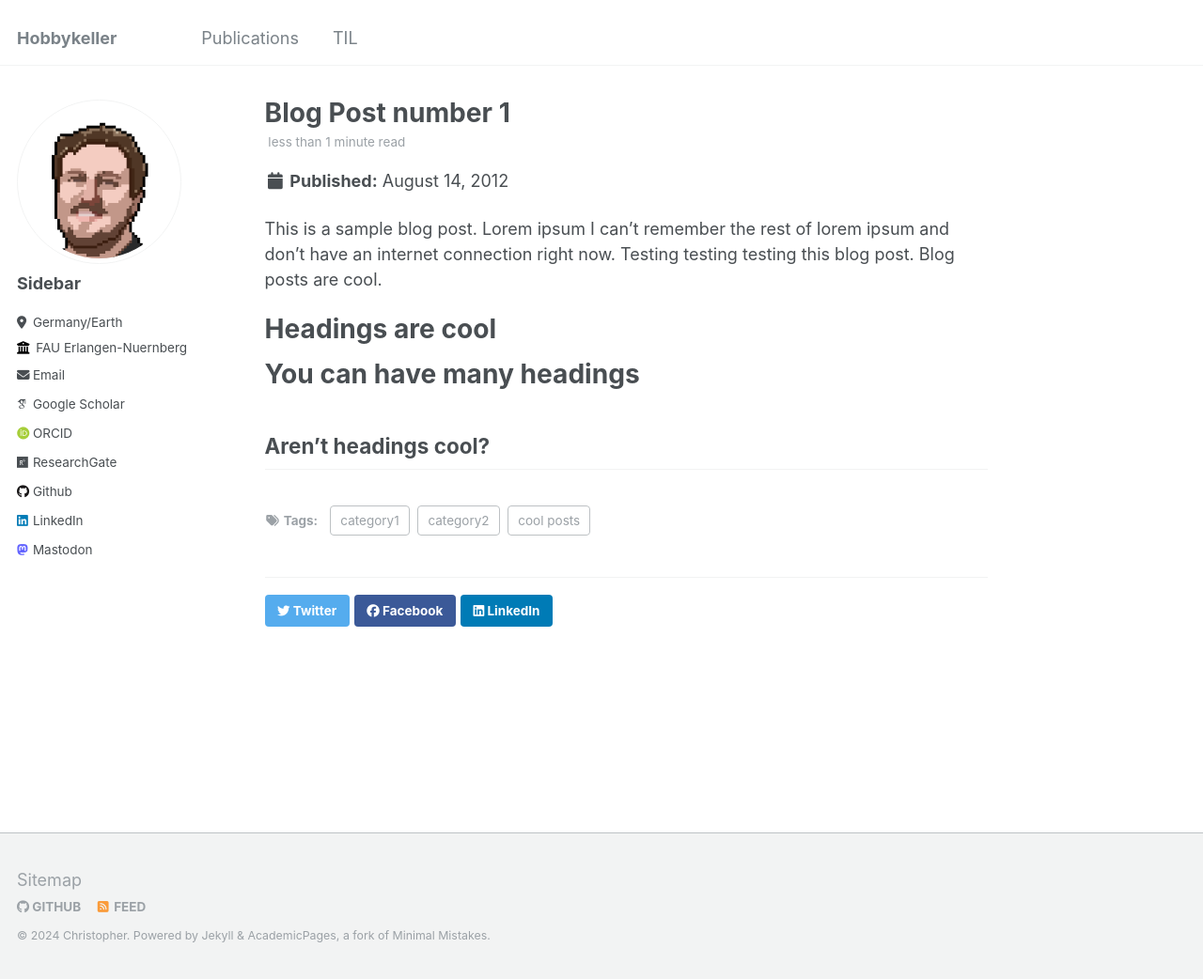
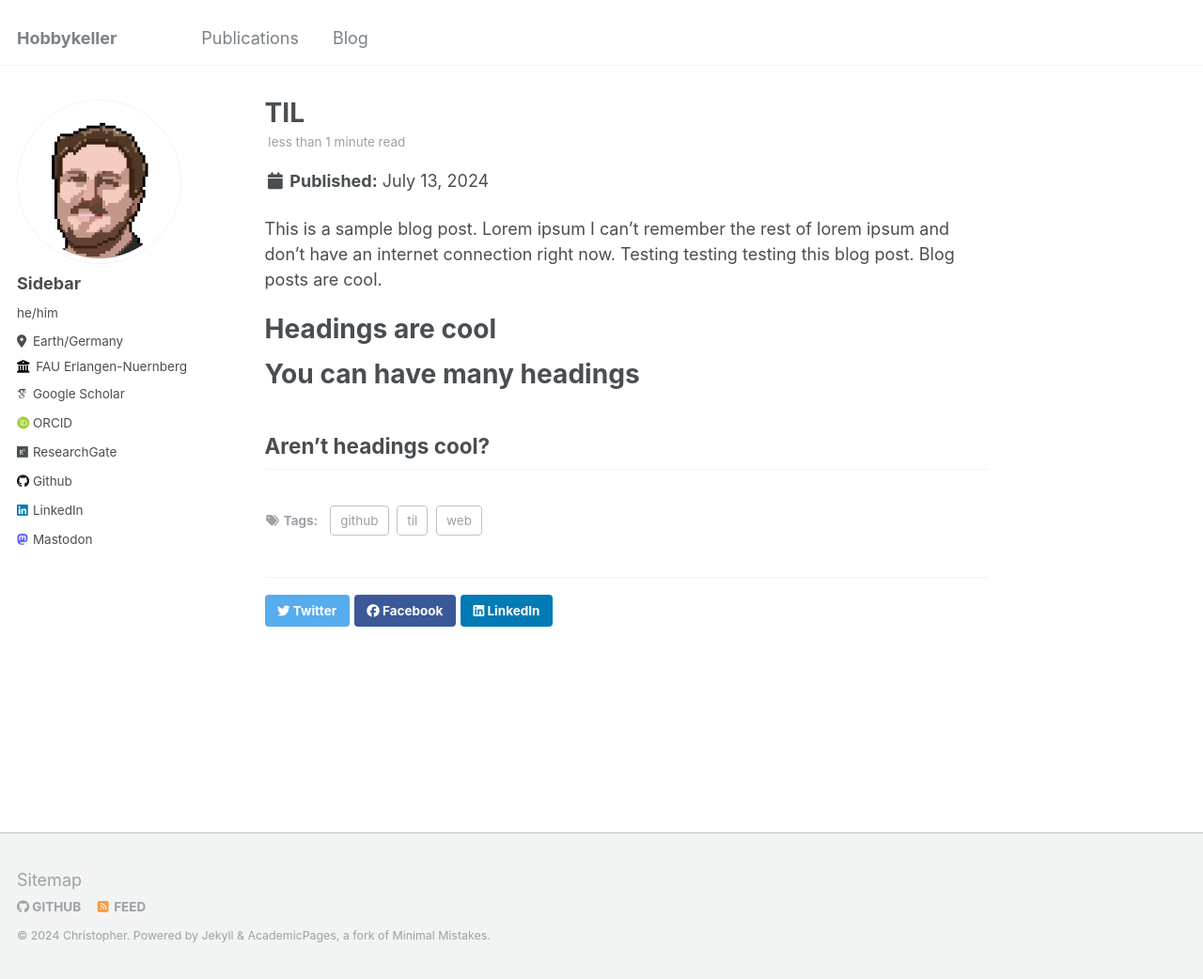
Before and after one commit to gr7ffo/gr7ffo.github.io, a Jekyll site: the page built from _posts/2012-08-14-blog-post-1.md, in a window 1280 px wide and 1042 px high. Shown: the whole window at 94% size. Built offline with Jekyll 4.4.1, drawn with Linux system fonts in a browser that asks for light colours; some web fonts are replaced.

Commit message:
fix: structure

```diff
--- a/_config.yml
+++ b/_config.yml
@@ -23,12 +23,12 @@ author:
   # Biographic information
   avatar           : "profile.png"
   name             : "Sidebar"
-  pronouns         : # example: "she/her"
-  bio              : ""
-  location         : "Germany/Earth"
+  pronouns         : "he/him"
+  bio              : #
+  location         : "Earth/Germany"
   employer         : "FAU Erlangen-Nuernberg"
   uri              : # URL
-  email            : ""
+  email            : # Mail
 
   # Academic websites
   arxiv            : # URL - Update with the correct link to your profile
--- a/_data/navigation.yml
+++ b/_data/navigation.yml
@@ -3,5 +3,5 @@ main:
   - title: "Publications"
     url: /publications/
 
-  - title: "TIL"
+  - title: "Blog"
     url: /year-archive/
--- a/_pages/year-archive.html
+++ b/_pages/year-archive.html
@@ -1,7 +1,7 @@
 ---
 layout: archive
 permalink: /year-archive/
-title: "Blog posts"
+title: "Posts"
 author_profile: true
 redirect_from:
   - /wordpress/blog-posts/
--- a/_posts/2012-08-14-blog-post-1.md
+++ b/_posts/2012-08-14-blog-post-1.md
@@ -1,11 +1,11 @@
 ---
-title: 'Blog Post number 1'
-date: 2012-08-14
-permalink: /posts/2012/08/blog-post-1/
+title: 'TIL'
+date: 2024-07-13
+permalink: /posts/2024/07/13/TIL/
 tags:
-  - cool posts
-  - category1
-  - category2
+  - til
+  - web
+  - github
 ---
 
 This is a sample blog post. Lorem ipsum I can't remember the rest of lorem ipsum and don't have an internet connection right now. Testing testing testing this blog post. Blog posts are cool.
```
